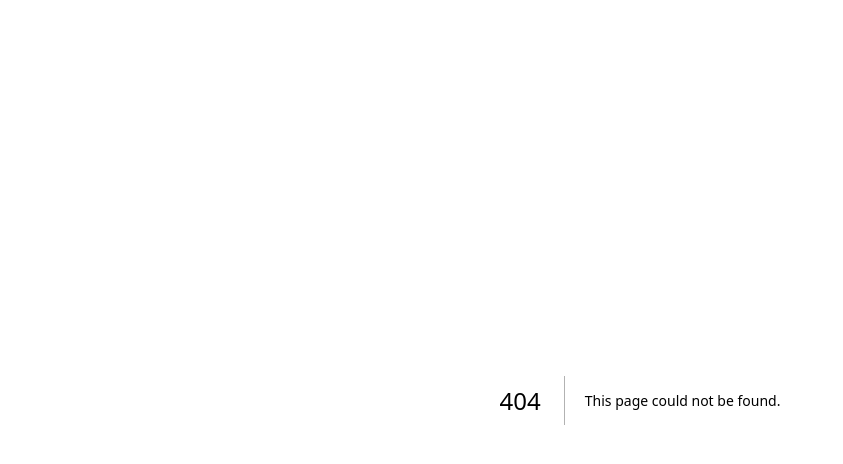
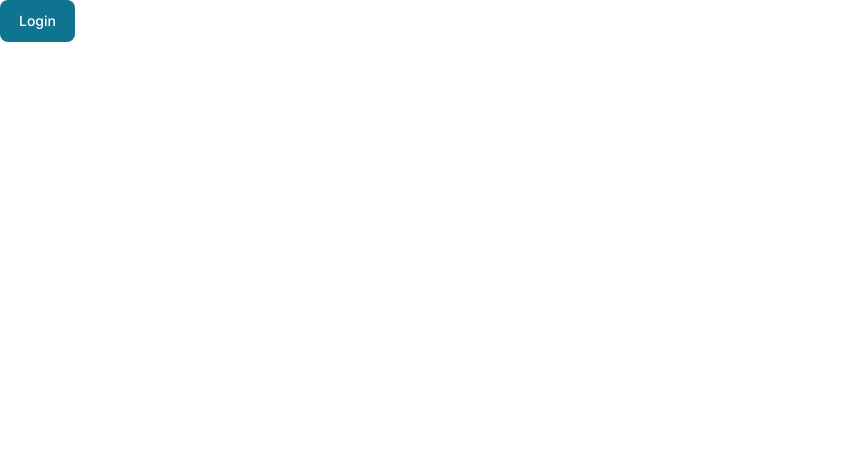
Before and after one commit to ESGI-M1-S1/hackathon, a Next.js app in the folder frontend/: page /login in a window 1280 px wide. Before the commit this address had no page. Shown: the top 464 px of the page, without its empty margins (0-843 px from the left). Built offline with nearby package versions, Linux system fonts and the light colour scheme.

Commit message:
entities

```diff
--- /dev/null
+++ b/frontend/app/login/page.tsx
@@ -0,0 +1,28 @@
+"use client";
+import React from "react";
+import { Button } from "flowbite-react";
+import axios from "axios";
+
+const Page = () => {
+  const handleLogin = () => {
+    axios
+      .post("http://localhost:1337/api/auth/local", {
+        identifier: "pouet",
+        password: "pouetpouet",
+      })
+      .then((response) => {
+        console.log("User profile", response.data.user);
+        console.log("User token", response.data.jwt);
+      })
+      .catch((error) => {
+        console.log("An error occurred:", error.response);
+      });
+  };
+  return (
+    <>
+      <Button onClick={handleLogin}>Login</Button>
+    </>
+  );
+};
+
+export default Page;
--- /dev/null
+++ b/frontend/app/pouet/page.tsx
@@ -0,0 +1,7 @@
+import React from "react";
+
+const Page = () => {
+  return <div>Page pouet</div>;
+};
+
+export default Page;
--- a/frontend/package.json
+++ b/frontend/package.json
@@ -10,8 +10,10 @@
   },
   "dependencies": {
     "autoprefixer": "10.4.19",
+    "axios": "1.6.8",
     "flowbite": "2.3.0",
     "flowbite-react": "0.9.0",
+    "jose": "^5.2.4",
     "next": "14.2.2",
     "prettier": "3.2.5",
     "react": "18",
```
Also changed, not shown: 1 other file (tests, documents, lock files or other folders).
